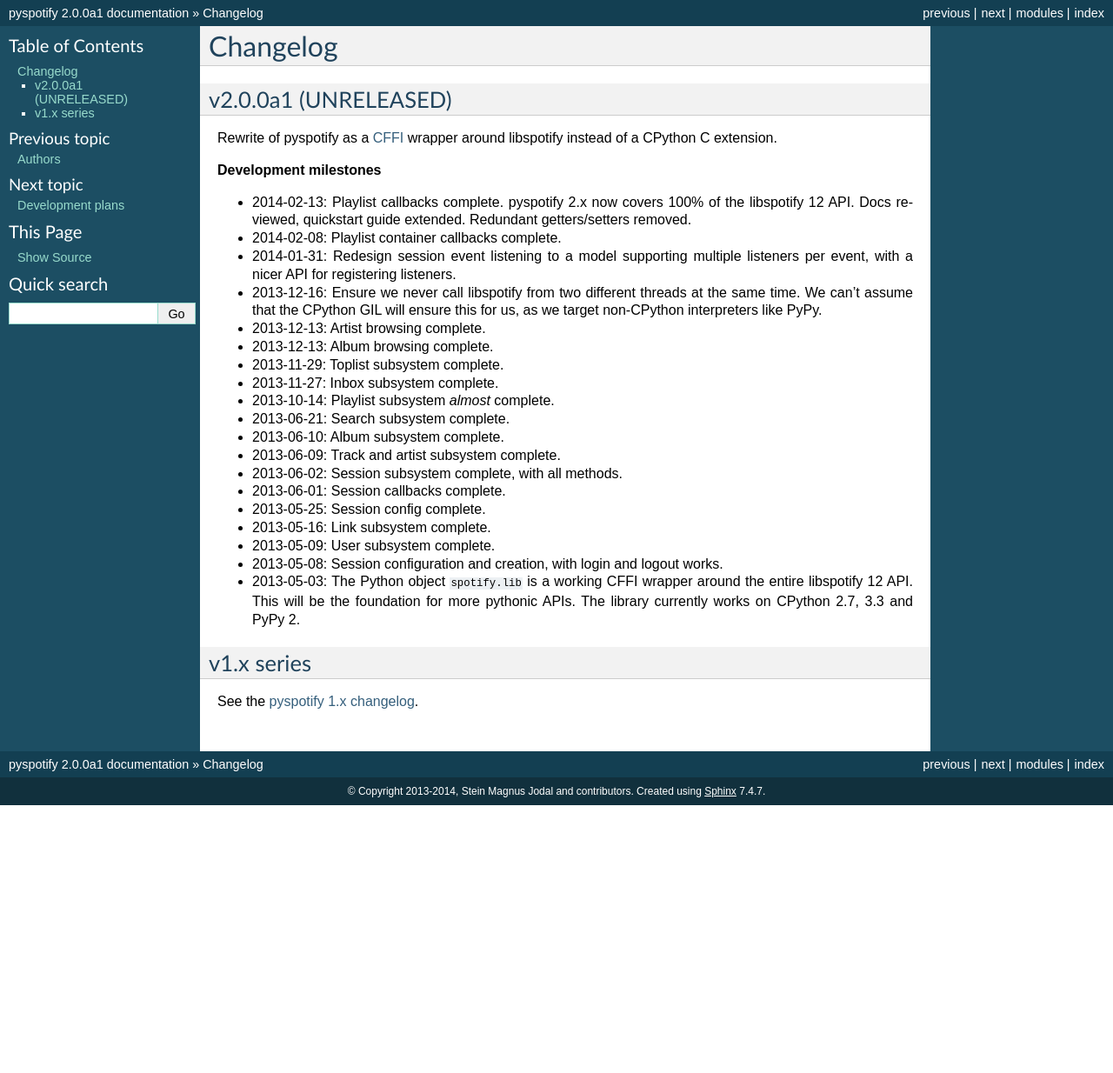
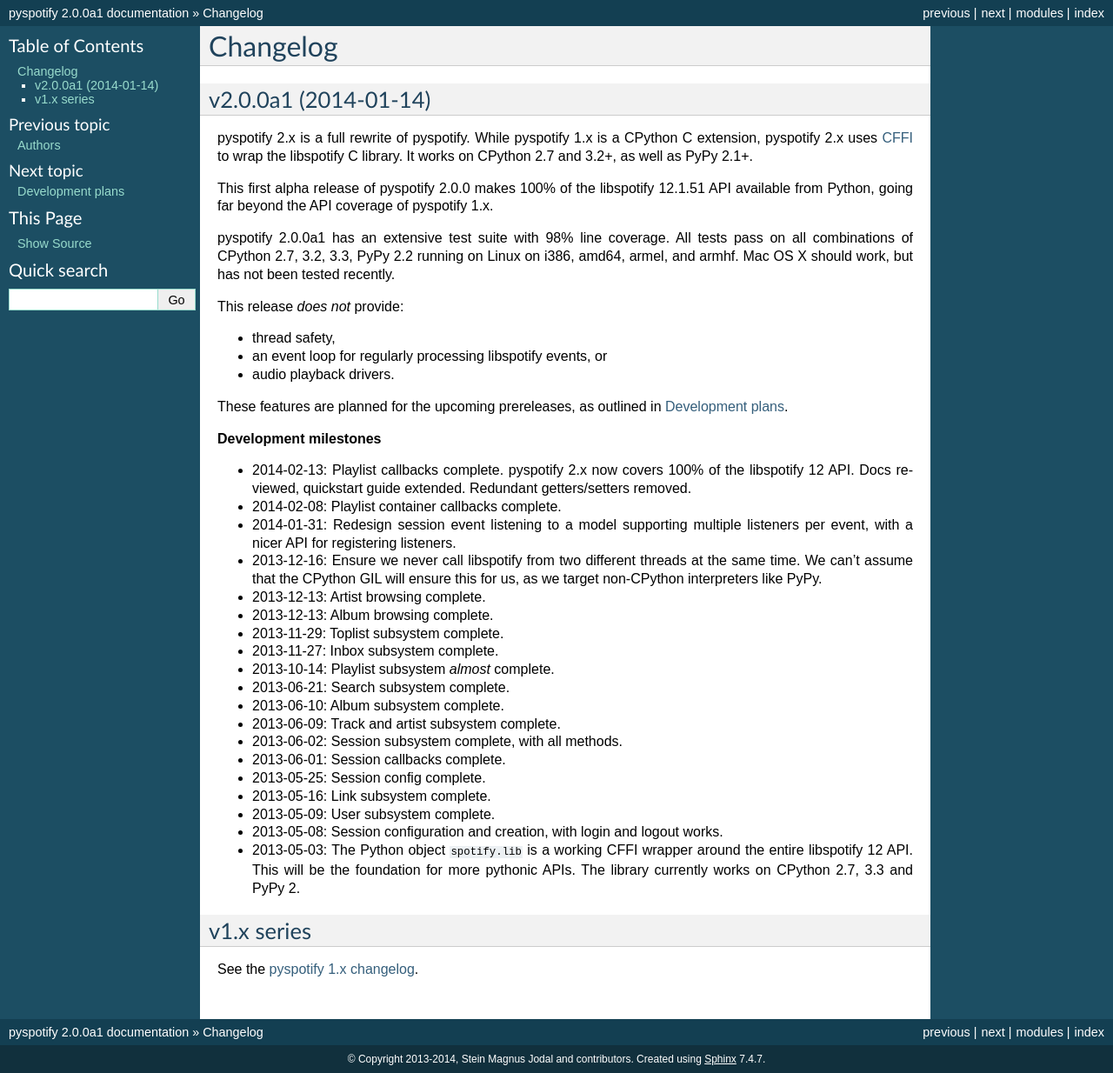
Before and after one commit to jodal/pyspotify, a Sphinx documentation site: the page built from docs/changelog.rst, in a window 1280 px wide. Shown: the whole page at 87% size. Built offline with Sphinx 7.4.7, drawn with Linux system fonts in a browser that asks for light colours; pages that are not in the unit, such as notebooks, are missing from menus; before the commit the page ends 926 px from its top, so only the background shows below that.

Commit message:
docs: Update changelog and dev plans

```diff
--- a/docs/changelog.rst
+++ b/docs/changelog.rst
@@ -2,11 +2,33 @@
 Changelog
 *********
 
-v2.0.0a1 (UNRELEASED)
+v2.0.0a1 (2014-01-14)
 =====================
 
-Rewrite of pyspotify as a `CFFI <http://cffi.readthedocs.org/>`__ wrapper
-around libspotify instead of a CPython C extension.
+pyspotify 2.x is a full rewrite of pyspotify. While pyspotify 1.x is a
+CPython C extension, pyspotify 2.x uses `CFFI <http://cffi.readthedocs.org/>`__
+to wrap the libspotify C library. It works on CPython 2.7 and 3.2+, as well as
+PyPy 2.1+.
+
+This first alpha release of pyspotify 2.0.0 makes 100% of the libspotify
+12.1.51 API available from Python, going far beyond the API coverage of
+pyspotify 1.x.
+
+pyspotify 2.0.0a1 has an extensive test suite with 98% line coverage. All tests
+pass on all combinations of CPython 2.7, 3.2, 3.3, PyPy 2.2 running on Linux on
+i386, amd64, armel, and armhf. Mac OS X should work, but has not been tested
+recently.
+
+This release *does not* provide:
+
+- thread safety,
+
+- an event loop for regularly processing libspotify events, or
+
+- audio playback drivers.
+
+These features are planned for the upcoming prereleases, as outlined in
+:doc:`plans`.
 
 **Development milestones**
 
```
Also changed, not shown: docs/plans.rst (+1 -12 lines).
